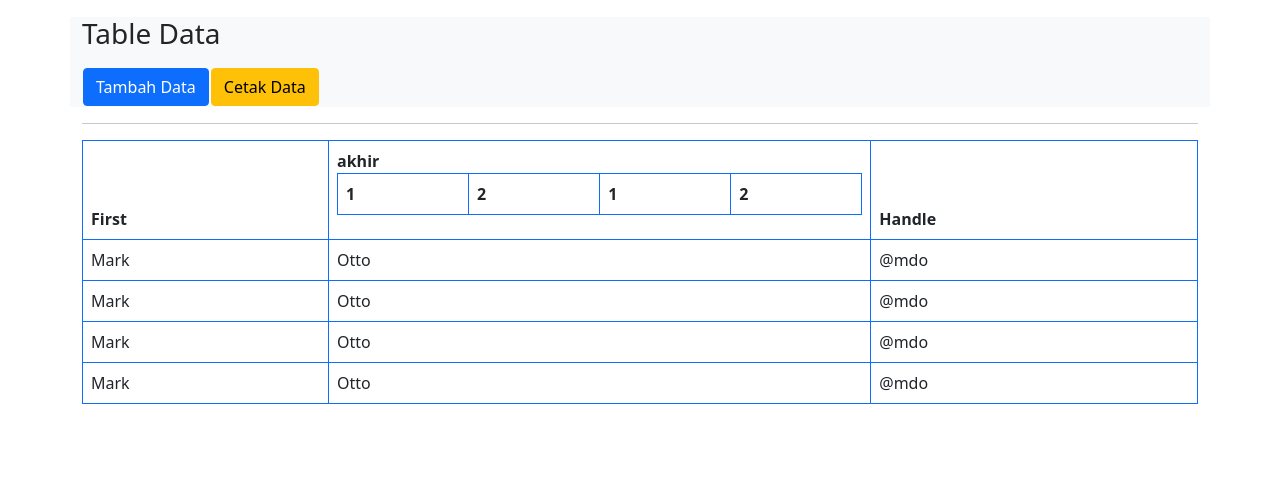
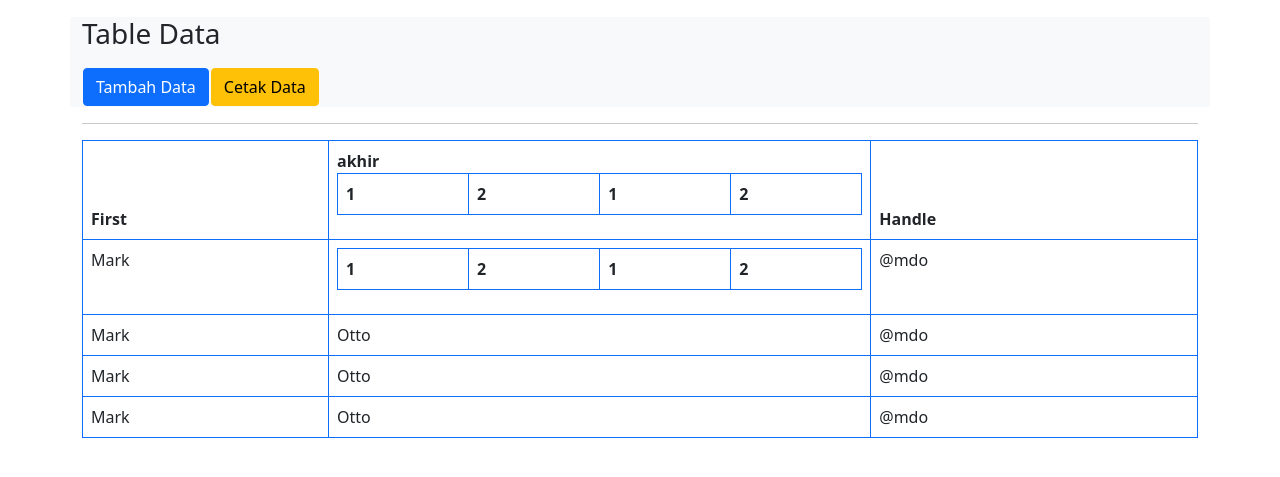
Before and after one commit to samani21/samani2111.github.io, a plain HTML site: page data.html in a window 1280 px wide. Shown: the part 63-540 px from the top of the page. Drawn offline with Linux system fonts and the light colour scheme.

Commit message:
Update data.html

```diff
--- a/data.html
+++ b/data.html
@@ -84,7 +84,12 @@
                       <tbody>
                         <tr>
                           <td data-title="first">Mark</td>
-                          <td data-title="Last">Otto</td>
+                          <td data-title="Last"><table class="table table-bordered border-primary">
+                                <th>1</th>
+                                <th>2</th>
+                                    <th>1</th>
+                                <th>2</th>
+                              </table></td>
                           <td data-title="handle">@mdo</td>
                         </tr>
                         <tr>
```
